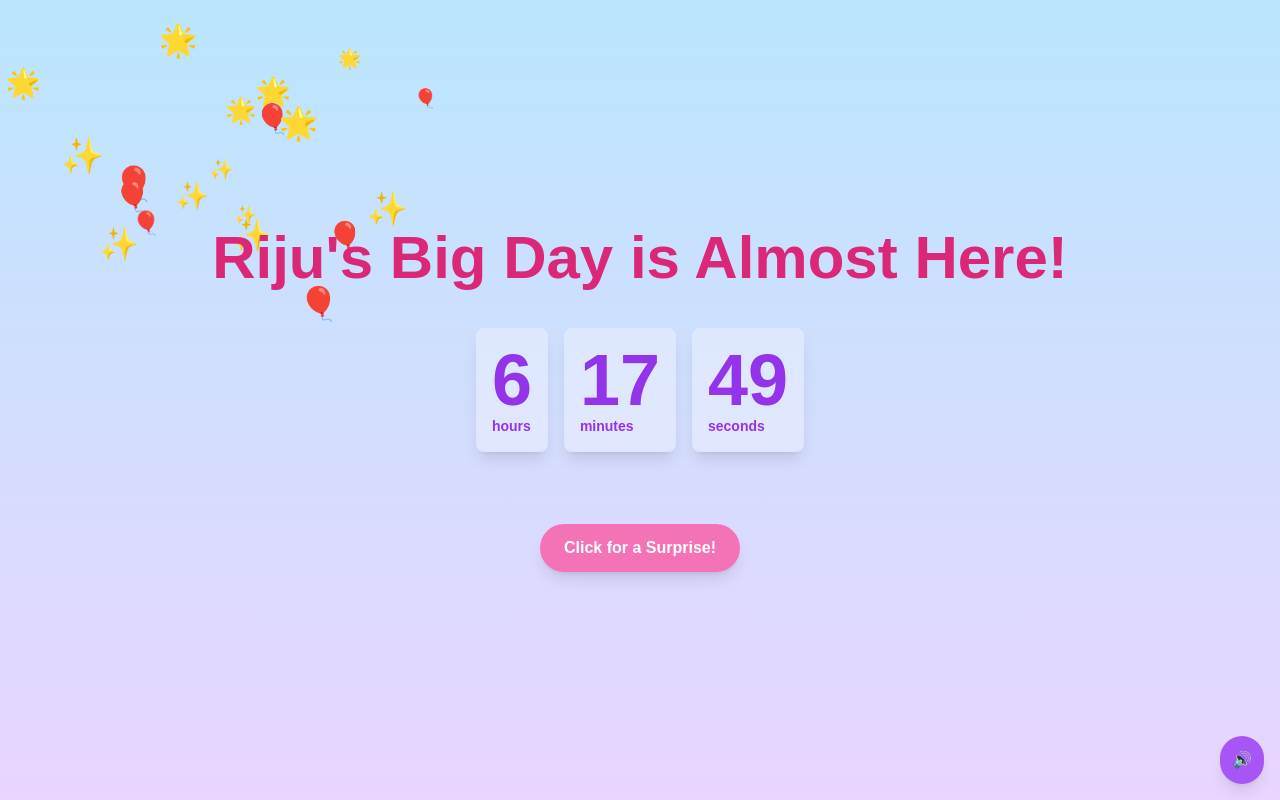
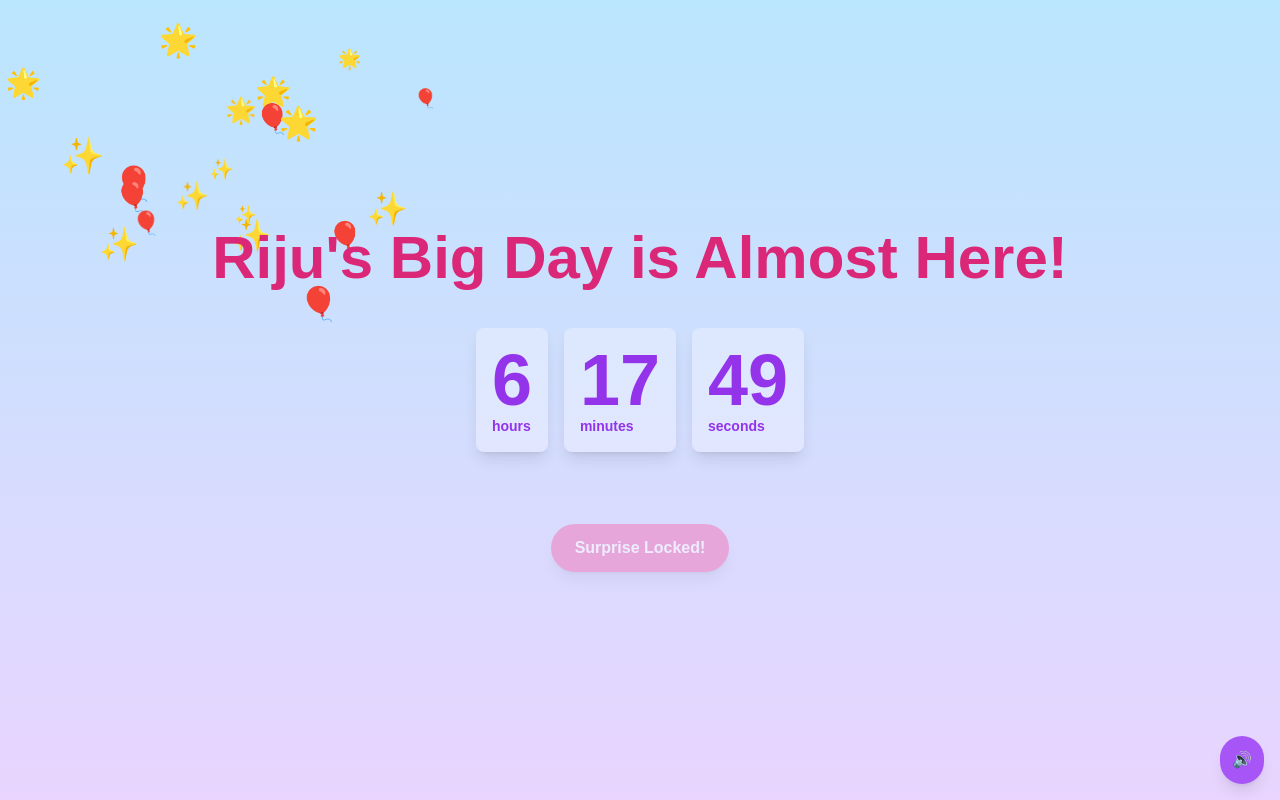
Before and after one commit to AbhishekCS3459/CountdownWebsite, a Next.js app: page / in a window 1280 px wide. Built offline with nearby package versions, Linux system fonts and the light colour scheme.

Commit message:
complete main final

```diff
--- a/app/SupriseButton.tsx
+++ b/app/SupriseButton.tsx
@@ -1,25 +1,34 @@
 'use client'
 
-import { useState } from 'react'
-import { motion, AnimatePresence } from 'framer-motion'
+import { useState } from 'react';
+import { motion, AnimatePresence } from 'framer-motion';
 
-const SurpriseButton = () => {
-  const [showSurprise, setShowSurprise] = useState(false)
+interface SurpriseButtonProps {
+  disabled: boolean; // Accept a disabled prop
+}
+
+const SurpriseButton: React.FC<SurpriseButtonProps> = ({ disabled }) => {
+  const [showSurprise, setShowSurprise] = useState(false);
 
   const handleClick = () => {
-    setShowSurprise(true)
-    setTimeout(() => setShowSurprise(false), 3000) // Image will disappear after 3 seconds
-  }
+    if (!disabled) {
+      setShowSurprise(true);
+      setTimeout(() => setShowSurprise(false), 3000); // Image will disappear after 3 seconds
+    }
+  };
 
   return (
     <div className="mt-8 z-10">
       <motion.button
-        whileHover={{ scale: 1.1, backgroundColor: '#F472B6' }}
-        whileTap={{ scale: 0.9 }}
-        className="bg-pink-400 text-white font-bold py-3 px-6 rounded-full shadow-lg transition duration-300"
+        whileHover={!disabled ? { scale: 1.1, backgroundColor: '#F472B6' } : {}}
+        whileTap={!disabled ? { scale: 0.9 } : {}}
+        className={`bg-pink-400 text-white font-bold py-3 px-6 rounded-full shadow-lg transition duration-300 ${
+          disabled ? 'opacity-50 cursor-not-allowed' : ''
+        }`}
         onClick={handleClick}
+        disabled={disabled}
       >
-        Click for a Surprise!
+        {disabled ? 'Surprise Locked!' : 'Click for a Surprise!'}
       </motion.button>
 
       <AnimatePresence>
@@ -44,7 +53,7 @@ const SurpriseButton = () => {
         )}
       </AnimatePresence>
     </div>
-  )
-}
+  );
+};
 
 export default SurpriseButton;
--- a/app/page.tsx
+++ b/app/page.tsx
@@ -39,7 +39,7 @@ export default function BirthdayCountdown() {
 
       <CountdownTimer setIsTimeUp={setIsTimeUp} />
 
-      <SurpriseButton />
+      <SurpriseButton disabled={!isTimeUp}/>
 
       <MusicPlayer />
 
```
